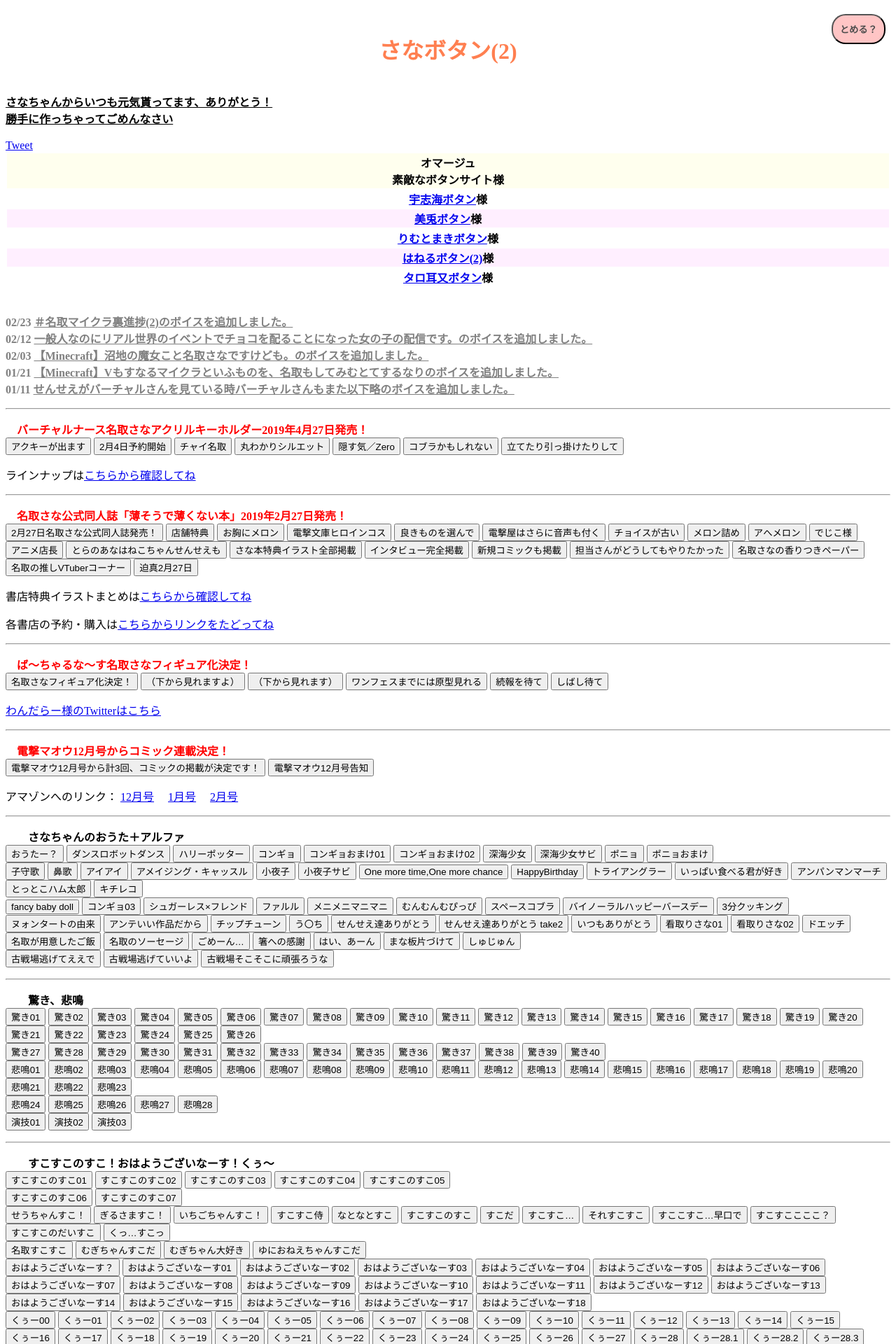
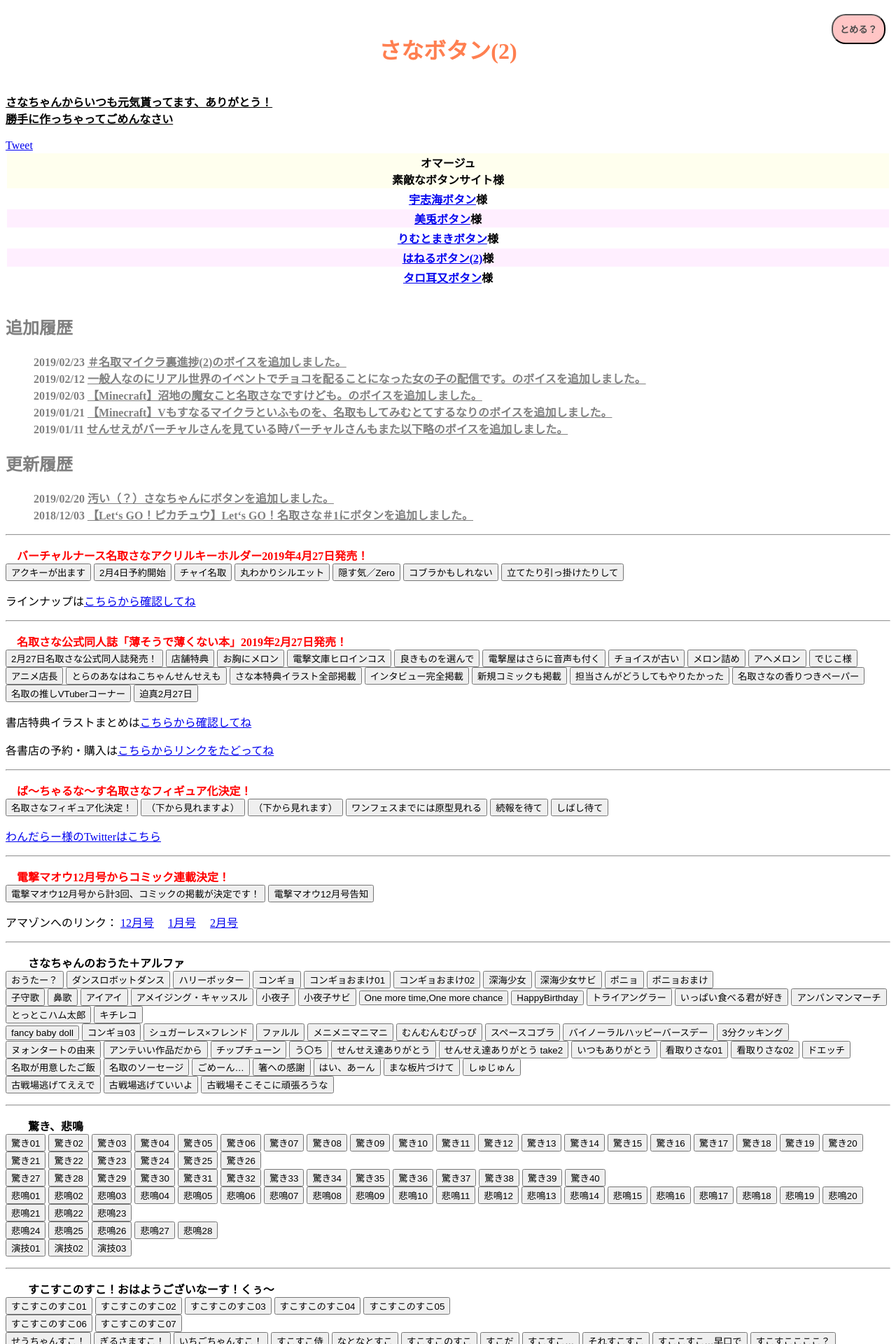
Before and after one commit to sanabutton/sanabutton.github.io, a Jekyll site: the page built from index.html, in a window 1280 px wide. Shown: the top 1920 px of the page at 70% size. Built offline with Jekyll 4.4.1, drawn with Linux system fonts in a browser that asks for light colours; comment, search, counter and statistics services are not loaded.

Commit message:
追加・更新履歴を直した

```diff
--- a/_includes/update-log.html
+++ b/_includes/update-log.html
@@ -1,6 +1,20 @@
-<span class="add-num"><br>
-  {%- for post in site.posts limit:5 -%}
-  <b>{{ post.last_modified_at | default: post.date | date: "%m/%d" }} <u>{{ post.slug }}のボイスを追加しました。</u></b>
-  <br>
-  {% endfor %}
-</span>
+<div class="create-log">
+  <h2>追加履歴</h2>
+  <ul>
+    {%- for post in site.posts reverse limit:5 -%}
+    <li><b>{{ post.date | date: "%Y/%m/%d" }} <u>{{ post.slug }}のボイスを追加しました。</u></b></li>
+    {% endfor %}
+  </ul>
+</div>
+
+<div class="update-log">
+  <h2>更新履歴</h2>
+  <ul>
+    {%- assign sorted_by_modified = site.posts | sort:"last_modified_at" | reverse -%}
+    {%- for post in sorted_by_modified limit 5-%}
+    {%- if post.last_modified_at -%}
+    <li><b>{{ post.last_modified_at | date: "%Y/%m/%d" }} <u>{{ post.slug }}にボタンを追加しました。</u></b></li>
+    {%- endif -%}
+    {% endfor %}
+  </ul>
+</div>
--- a/_sass/common.scss
+++ b/_sass/common.scss
@@ -1,5 +1,16 @@
-.add-num {
+@mixin modified-log {
   color: #808080;
+  ul {
+    list-style: none;
+  }
+}
+
+.create-log {
+  @include modified-log;
+}
+
+.update-log {
+  @include modified-log;
 }
 
 .important-notify {
```
